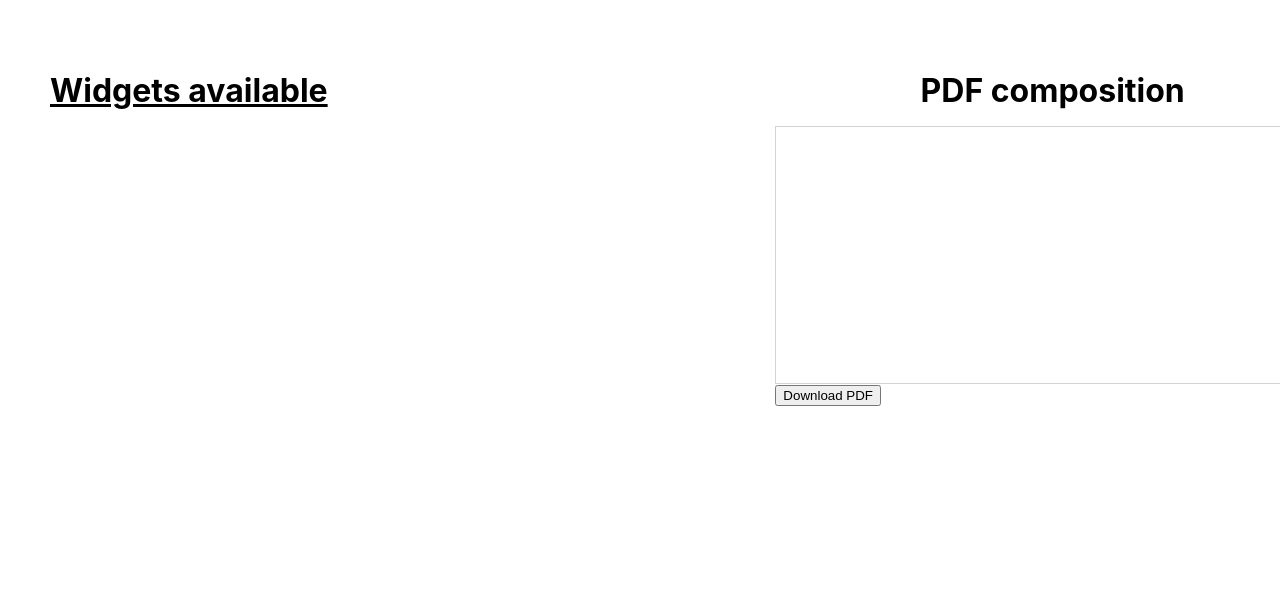
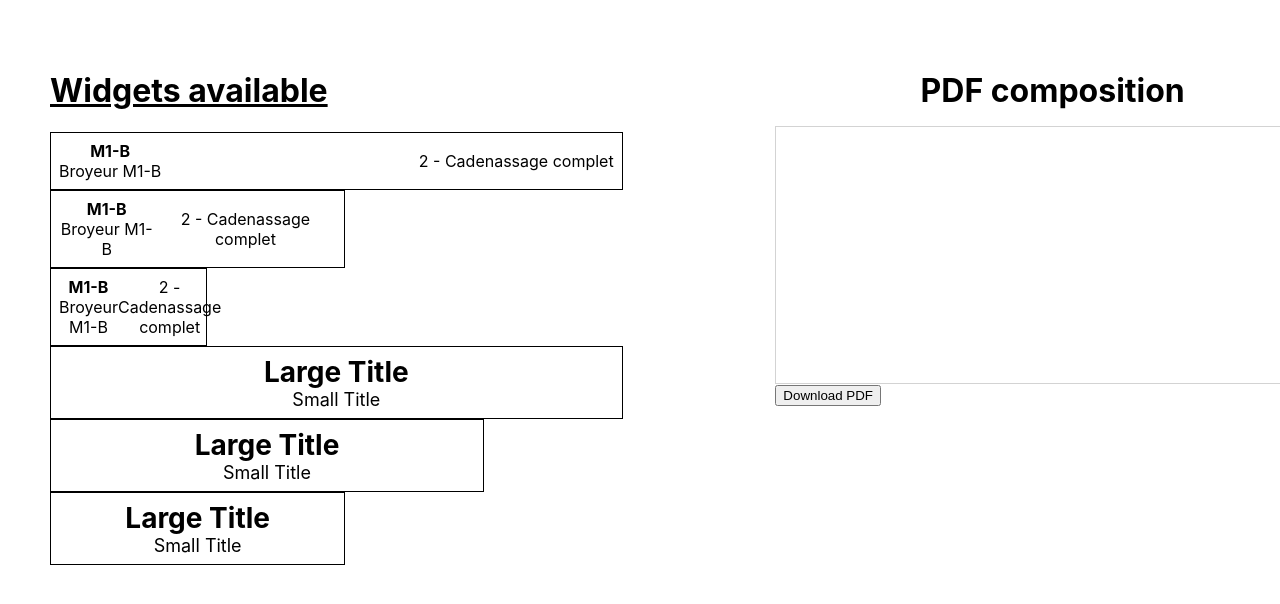
Before and after one commit to johan-uqac/hackathon-web, a React (Create React App) app in the folder hackaton-web/: page / in a window 1280 px wide. Shown: the top 604 px of the page. Built offline with nearby package versions, Linux system fonts and the light colour scheme.

Commit message:
Fix widgets working

```diff
--- a/hackaton-web/src/Components/Draggables/Subtitle/Subtitle.css
+++ b/hackaton-web/src/Components/Draggables/Subtitle/Subtitle.css
@@ -7,8 +7,19 @@
     justify-content: space-between;
     align-items: center;
     text-align: center;
-    gap: 1rem;
-}
+    max-height: min-content;
+  }
+
+  .subtitle-item:hover {
+    cursor: grab;
+  }
+  .subtitle-item:active {
+    cursor: grabbing;
+  }
+
+
+
+
 .machine-name_container {
     display: flex;
     flex-direction: column;
--- a/hackaton-web/src/Components/Draggables/Subtitle/Subtitle.tsx
+++ b/hackaton-web/src/Components/Draggables/Subtitle/Subtitle.tsx
@@ -10,7 +10,7 @@ interface DraggableProps {
 export default function Draggable ({children}: DraggableProps) {
   const { attributes, listeners, setNodeRef, transform } = useDraggable({
     id: children.id,
-    data: { content: children.content, size: children.size }
+    data: { content: children.content, size: children.size, component: children.component }
   });
 
   function calculateWidth(size: Widget["size"]) {
--- a/hackaton-web/src/Components/Draggables/Title/Title.css
+++ b/hackaton-web/src/Components/Draggables/Title/Title.css
@@ -7,7 +7,7 @@
     justify-content: center;
     align-items: center;
     text-align: center;
-    gap: 1rem;
+    max-height: max-content;
   }
 
   .title-item:hover {
--- a/hackaton-web/src/Components/Droppable/Droppable.css
+++ b/hackaton-web/src/Components/Droppable/Droppable.css
@@ -10,7 +10,6 @@
 
 .pdf-item {
   border: 1px solid black;
-  padding: 0.5rem 2rem;
   font-size: 1.5rem;
   height: fit-content;
 }
--- a/hackaton-web/src/Components/Droppable/Droppable.tsx
+++ b/hackaton-web/src/Components/Droppable/Droppable.tsx
@@ -2,6 +2,9 @@ import { useDroppable } from "@dnd-kit/core";
 import "./Droppable.css";
 import Widget from "../../types/Widget";
 import Title from "../Draggables/Title/Title";
+import React from "react";
+import Subtitle from "../../Components/Draggables/Subtitle/Subtitle"
+
 
 interface IPDFDroppable {
   items: Widget[];
@@ -15,7 +18,10 @@ const PDFDroppable = ({items}: IPDFDroppable) => {
   return (
     <div className="pdf" id="pdf" ref={setNodeRef}>
       {items.map((item, idx) => (
-        <Title key={`${item.content}-${idx}`}>{item}</Title>
+        <React.Fragment key={item.id}>
+          {item.component === "title" && <Title>{item}</Title>}
+          {item.component === "subtitle" && <Subtitle>{item}</Subtitle>}
+        </React.Fragment>
       ))}
     </div>
   );
--- a/hackaton-web/src/Sections/WidgetsList/WidgetList.tsx
+++ b/hackaton-web/src/Sections/WidgetsList/WidgetList.tsx
@@ -24,7 +24,25 @@ export default function WidgetList() {
             content: ["M1-B", "Broyeur M1-B", "2 - Cadenassage complet"],
             size: "small",
             component: "subtitle"
-        }
+        },
+        {
+            id: "4",
+            content: ["Large Title", "Small Title"],
+            size: "large",
+            component: "title"
+        },
+        {
+            id: "5",
+            content: ["Large Title", "Small Title"],
+            size: "medium",
+            component: "title"
+        },
+        {
+            id: "6",
+            content: ["Large Title", "Small Title"],
+            size: "small",
+            component: "title"
+        },
     ];
 
     return (
@@ -34,6 +52,7 @@ export default function WidgetList() {
               {widgets.map((widget) => (
                 <React.Fragment key={widget.id}>
                     {widget.component === "title" && <Title>{widget}</Title>}
+                    {widget.component === "subtitle" && <Subtitle>{widget}</Subtitle>}
                 </React.Fragment>
               ))}
             </div>
```
